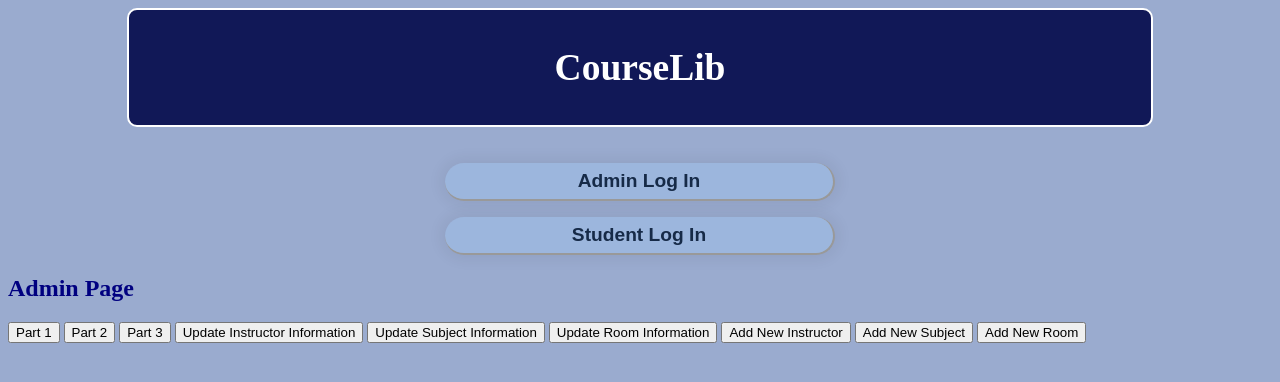
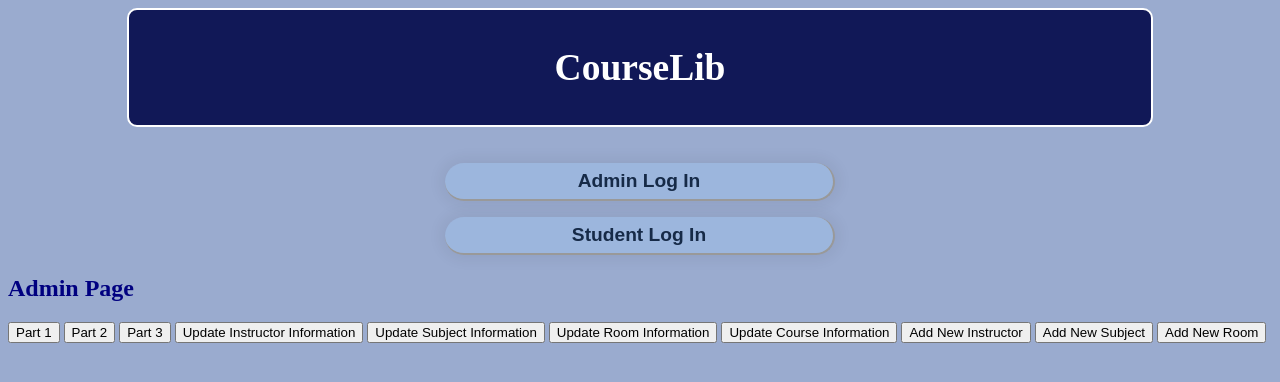
Before and after one commit to aryan3514/courselib, a Flask app: page /adminpage in a window 1280 px wide. Shown: the top 382 px of the page. Run offline with Flask 2, Linux system fonts and the light colour scheme.

Commit message:
course update UI also added

```diff
--- a/app.py
+++ b/app.py
@@ -41,6 +41,8 @@ def adminpage():
             return redirect(url_for('adminpage_8'))
         if 'part 9' in request.form:
             return redirect(url_for('adminpage_9'))
+        if 'part 10' in request.form:
+            return redirect(url_for('adminpage_10'))
     return render_template('admin_page.html')
 
 
@@ -271,7 +273,36 @@ def adminpage_9():
     return render_template('admin_page_9.html')
 
 
+@app.route('/adminpage/10', methods=['GET', 'POST'])
+def adminpage_10():
+    load_logged_in_admin()
+    courses_selected = ''
+    course_selected = ''
+    if request.method == 'POST':
+        if 'course go' in request.form:
+            if(request.form['course_selection'] == ''):
+                courses_selected = ''
+            else:
+                courses_selected = request.form['course_selection']
+        else:
+            course_selected = request.form['select a course']
+            return redirect(url_for('adminpage_10_course', course=course_selected))
+    course_list = []
 
+    if courses_selected != '':
+        course_list = getAllCourseswithCommonStart(courses_selected.lower())
+    return render_template('admin_page_10.html', courses=course_list)
+
+
+@app.route('/adminpage/10/<course>', methods=['GET', 'POST'])
+def adminpage_10_course(course):
+    load_logged_in_admin()
+    course_newname = ''
+    if request.method == 'POST':
+        if 'course go' in request.form:
+            course_newname = request.form['course_selection']
+
+    return render_template('admin_page_10_course.html', course=course)
 
 # HELPER FUNCTIONS
 #
--- a/style.css
+++ /dev/null
@@ -1,4 +0,0 @@
-h1
-{
-    colour : red;
-}
--- a/templates/admin_page.html
+++ b/templates/admin_page.html
@@ -26,6 +26,9 @@
     <button type="submit" name="part 6">
         Update Room Information
     </button>
+    <button type="submit" name="part 10">
+        Update Course Information
+    </button>
     <button type="submit" name="part 7">
         Add New Instructor
     </button>
@@ -35,5 +38,6 @@
     <button type="submit" name="part 9">
         Add New Room
     </button>
+
 </form>
 {% endblock %}
```
Also changed, not shown: templates/admin_page_10.html (added, +46 -0 lines), templates/admin_page_10_course.html (added, +29 -0 lines).
